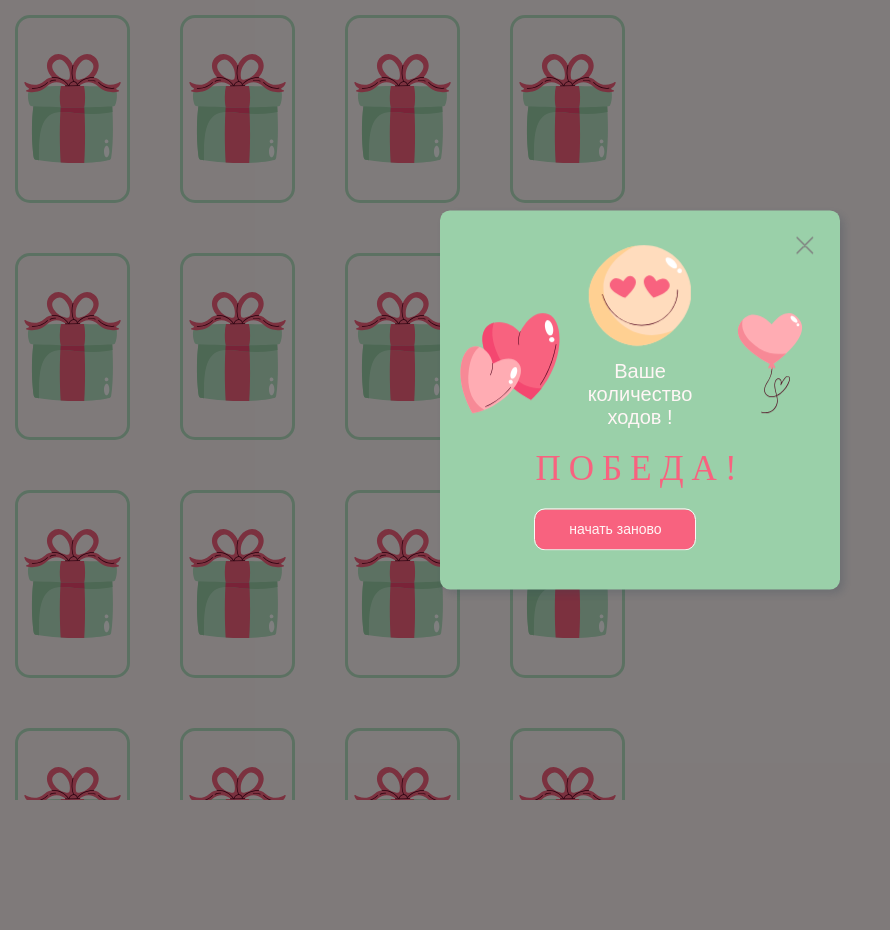
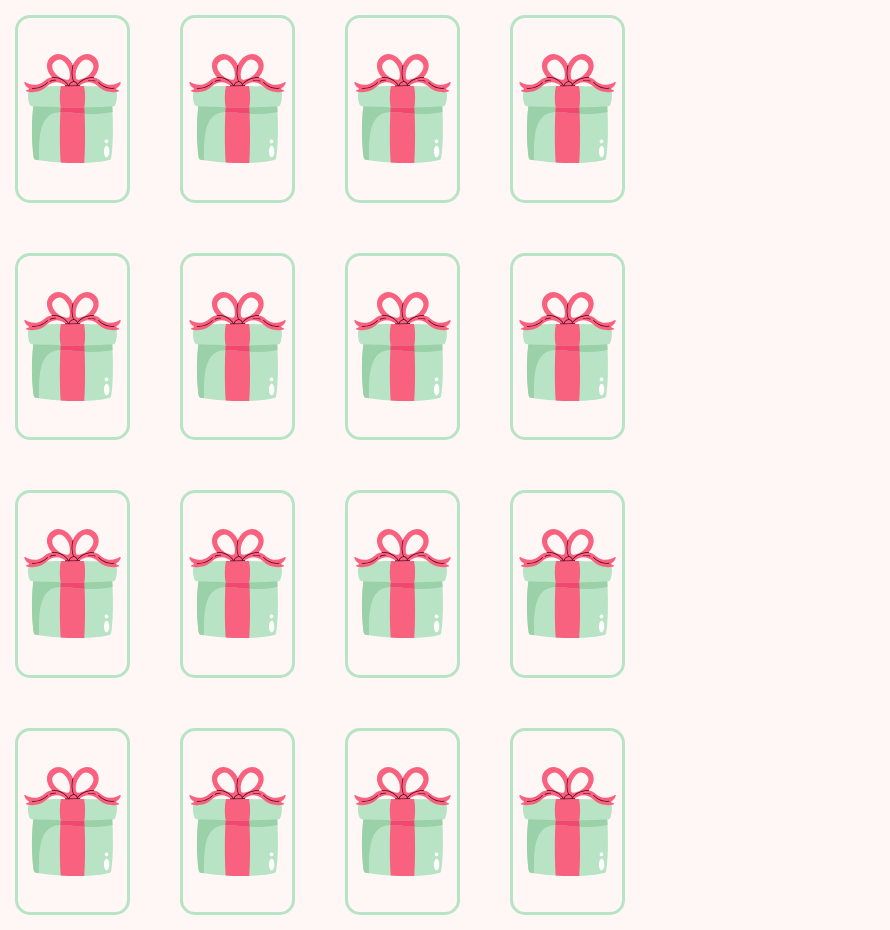
Before and after one commit to forst09/hackathon, a Flask app: page /game in a window 1280 px wide. Shown: the whole page, without its empty margins (0-890 px from the left). Before the commit the page ends 800 px from the top, so only its background shows below. Run offline with Flask 3, Linux system fonts and the light colour scheme; some web fonts are replaced.

Commit message:
немного анимации

```diff
--- a/static/game.css
+++ b/static/game.css
@@ -65,8 +65,8 @@
     width: 100%;
     height: 100vh;
     background: rgba(0, 0, 0, 0.5);
-    /* opacity: 0; */
-    /* pointer-events: none; */
+    opacity: 0;
+    pointer-events: none;
     transition: opacity 0.5s;
 }
 
```
